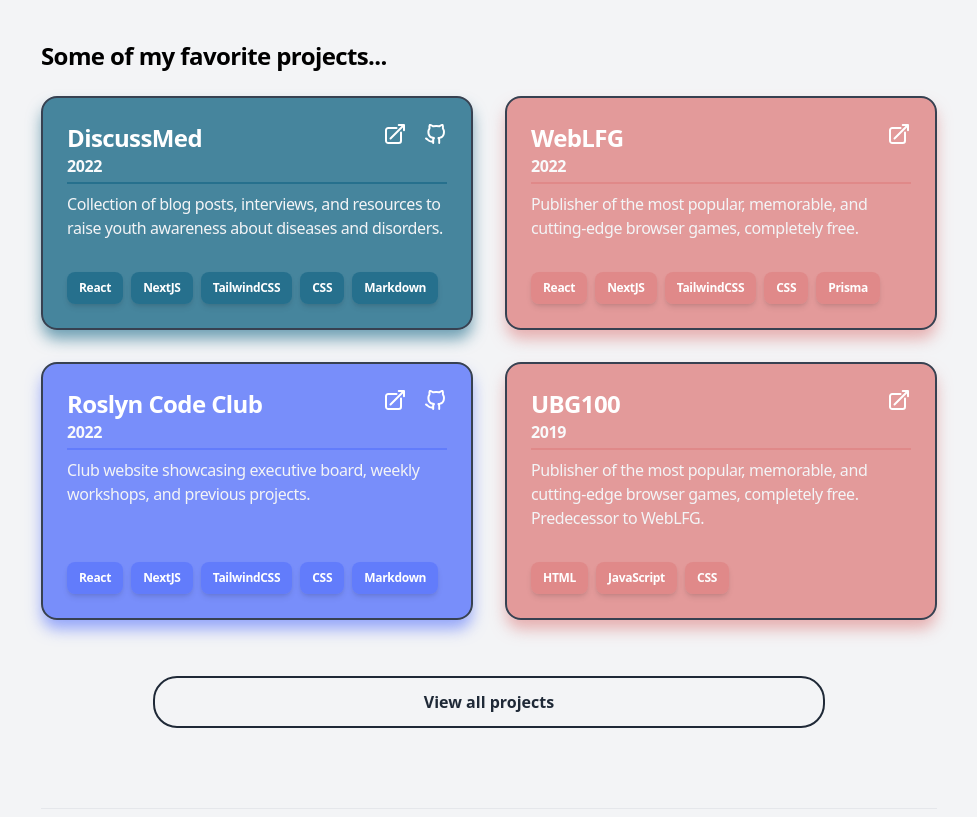
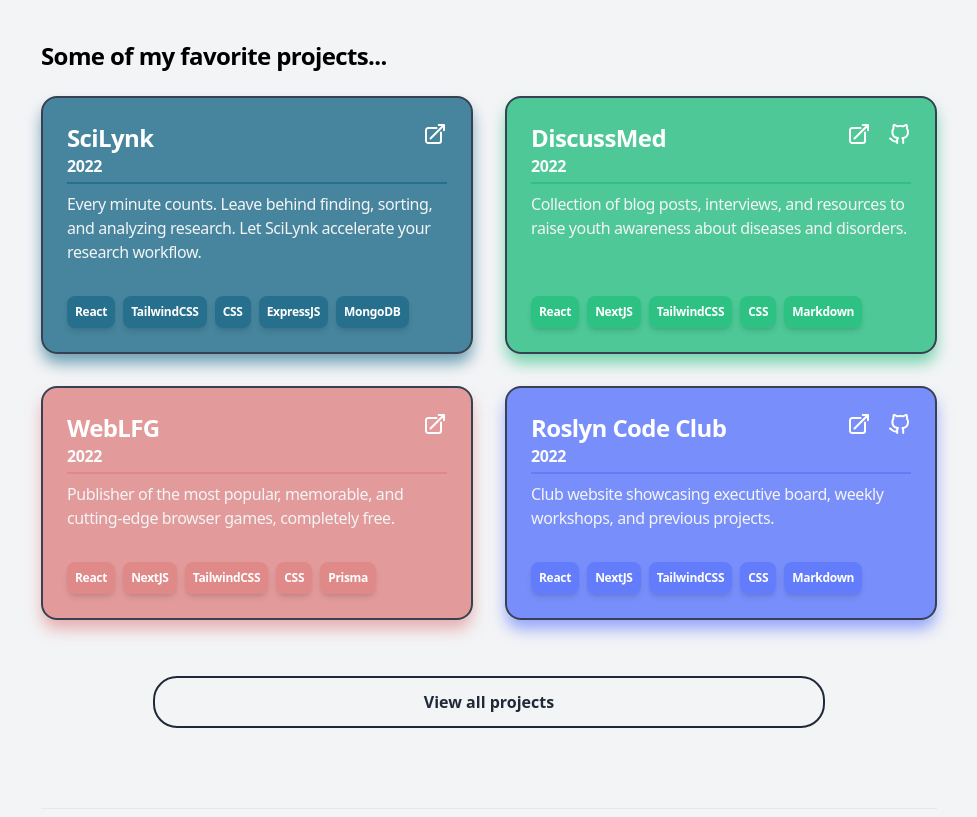
Before and after one commit to zhao-stanley/szhao.dev, a Next.js app: page / in a window 1280 px wide. Shown: the part 720-1537 px from the top of the page, without its empty margins (151-1128 px from the left). Built offline with nearby package versions, Linux system fonts and the light colour scheme; a web font is replaced by a local one.

Commit message:
Change some styling + add SciLynk

```diff
--- a/src/components/home/FavoriteProjects.js
+++ b/src/components/home/FavoriteProjects.js
@@ -99,7 +99,7 @@ export default function FavoriteProjects({ children }) {
                   <Link href={`/projects?tag=${t.toLowerCase()}`}>
                     <li
                       style={{ backgroundColor: `#${p.theme}cf` }}
-                      className="px-3 py-2 rounded-lg text-xs font-bold text-white shadow-md hover:brightness-[90%] transition duration-300 tracking-tight"
+                      className="p-2 rounded-lg text-xs font-bold text-white shadow-md hover:brightness-[90%] transition duration-300 tracking-tight"
                       key={key}
                     >
                       {t}
--- a/src/components/home/Projects.js
+++ b/src/components/home/Projects.js
@@ -111,7 +111,7 @@ export default function Projects({ children }) {
                   <Link href={`/projects?tag=${t.toLowerCase()}`} key={key}>
                     <li
                       style={{ backgroundColor: `#${p.theme}cf` }}
-                      className="px-3 py-2 rounded-lg text-xs font-bold text-white shadow-md hover:brightness-[90%] transition duration-300 tracking-tight"
+                      className="p-2 rounded-lg text-xs font-bold text-white shadow-md hover:brightness-[90%] transition duration-300 tracking-tight"
                     >
                       {t}
                     </li>
--- a/src/data/projects.js
+++ b/src/data/projects.js
@@ -1,10 +1,18 @@
 const projects = [
+  {
+    name: "SciLynk",
+    year: 2022,
+    link: "https://scilynk.com/",
+    desc: "Every minute counts. Leave behind finding, sorting, and analyzing research. Let SciLynk accelerate your research workflow.",
+    theme: "1f6c8a",
+    tags: ["React", "TailwindCSS", "CSS", "ExpressJS", "MongoDB"],
+  },
   {
     name: "DiscussMed",
     year: 2022,
     link: "https://www.discussmed.org/",
     desc: "Collection of blog posts, interviews, and resources to raise youth awareness about diseases and disorders. ",
-    theme: "1f6c8a",
+    theme: "28bf81",
     github: "zhao-stanley/DiscussMed",
     tags: ["React", "NextJS", "TailwindCSS", "CSS", "Markdown"],
   },
@@ -72,7 +80,7 @@ const projects = [
     year: 2022,
     link: "https://trash4cash.vercel.app/",
     desc: "Mockup of a recycling rewards website to incentivize recycling and reduce trash.",
-    theme: "4ac778",
+    theme: "006400",
     github: "zhao-stanley/trash4cash",
     tags: ["React", "NextJS", "TailwindCSS", "CSS", "ThreeJS"],
   },
--- a/src/utils.js
+++ b/src/utils.js
@@ -3,8 +3,10 @@ export default function properCase(text) {
   let rest;
   if (text.includes("js")) {
     rest = text.replace("js", "JS");
+  } else if (text.includes("css")) {
+    rest = text.replace("css", "CSS");
   } else {
-    rest = text.replace("css", "CSS");
+    rest = text.replace("db", "DB");
   }
 
   return rest.replace(rest[0], first);
```
